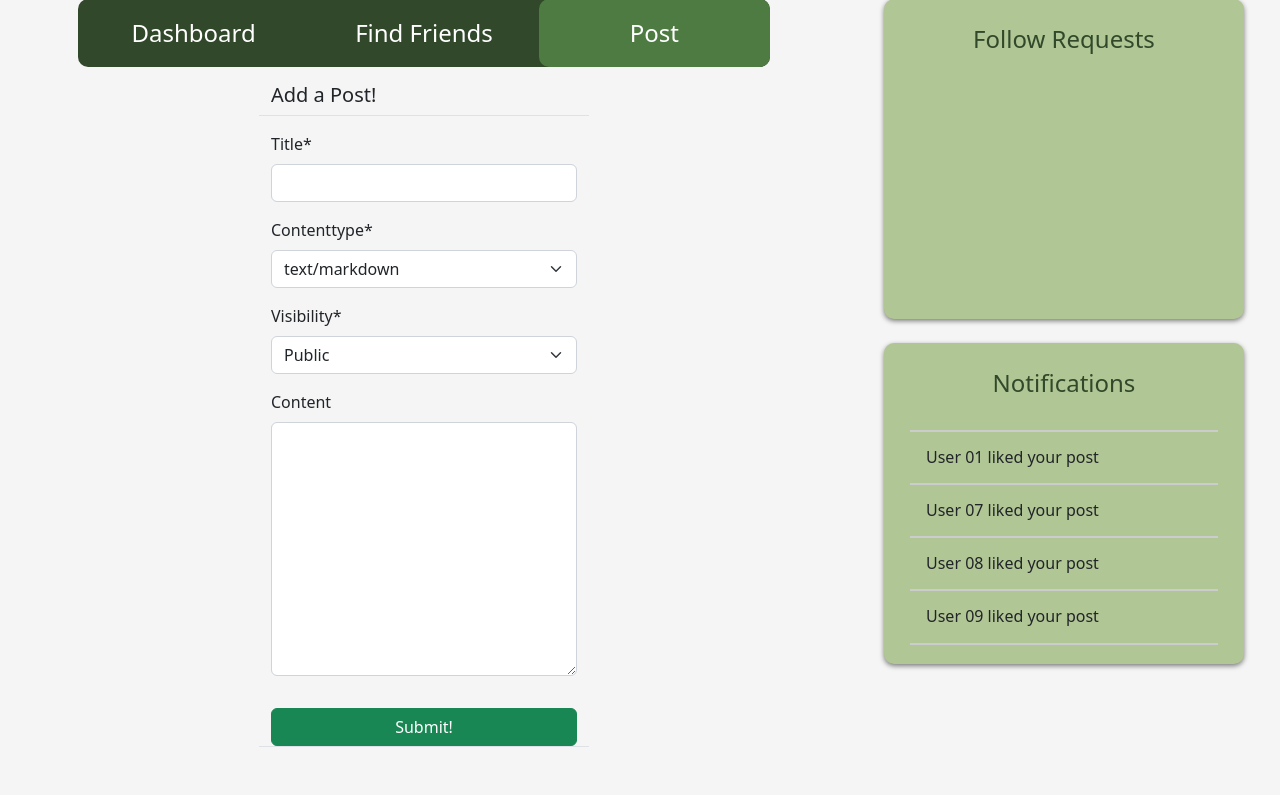
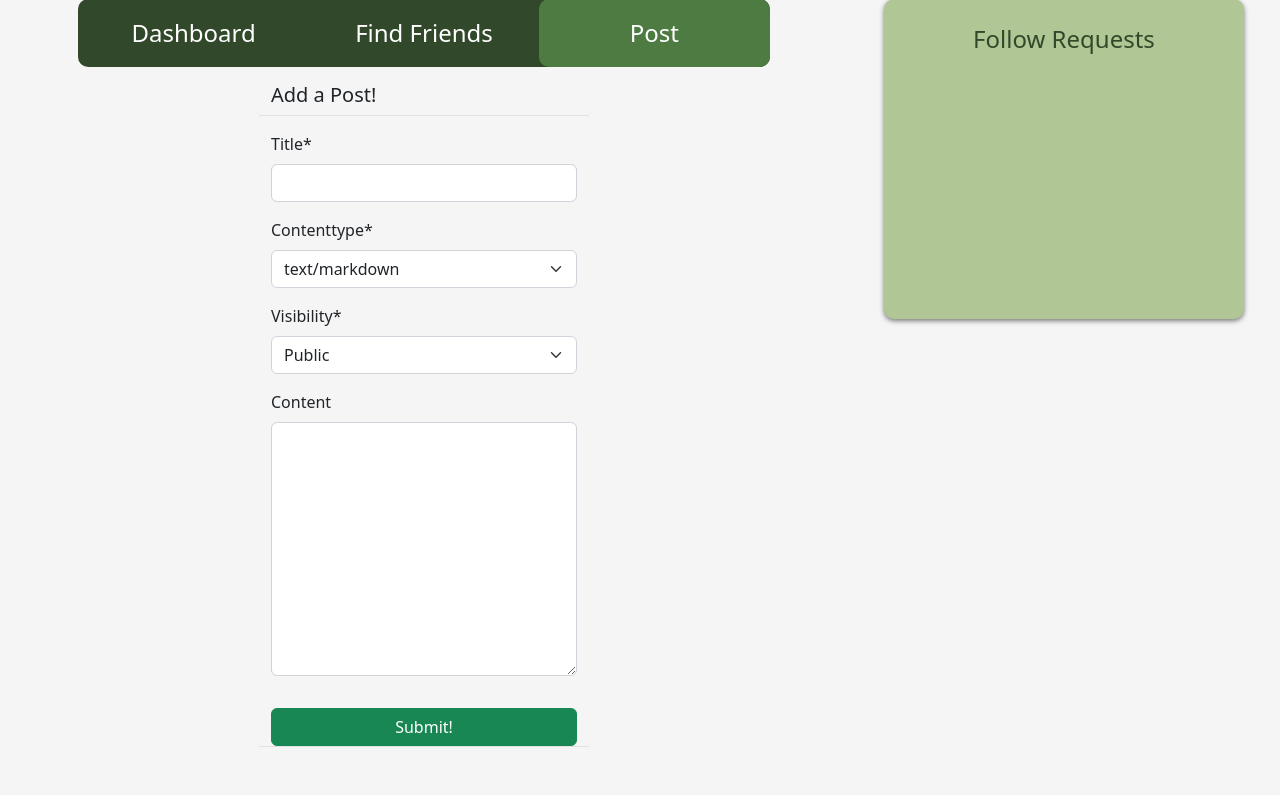
Before and after one commit to Geoxxll/SocialNetworking, a Django app: page /social/post/ in a window 1280 px wide. Shown: the part 137-932 px from the top of the page. Run offline with Django 5.2, Linux system fonts and the light colour scheme; the visitor is signed in with stand-in values (Sample User, id 1); data that the repository does not hold is empty; some libraries are stand-ins or nearby versions.

Commit message:
Commented out the notification box

```diff
--- a/server/socialNetworking/templates/socialNetworking/dashboard.html
+++ b/server/socialNetworking/templates/socialNetworking/dashboard.html
@@ -141,7 +141,7 @@
                     </div>
                 </div>
 
-                <div id="notification" class="static-box">
+                <!-- <div id="notification" class="static-box">
                     <h2>Notifications</h2>
                     <div>
                         <hr>
@@ -156,7 +156,7 @@
                         <h4>User 10 liked your post</h4>
                         <hr>
                     </div>
-                </div>
+                </div> -->
             </div>
 
         </div>
--- a/server/socialNetworking/templates/socialNetworking/find_friends.html
+++ b/server/socialNetworking/templates/socialNetworking/find_friends.html
@@ -81,7 +81,7 @@
                 </div>
             </div>
 
-            <div id="notification" class="static-box">
+            <!-- <div id="notification" class="static-box">
                 <h2>Notifications</h2>
                 <div>
                     <hr>
@@ -96,7 +96,7 @@
                     <h4>User 10 liked your post</h4>
                     <hr>
                 </div>
-            </div>
+            </div> -->
         </div>
 
 </div>
--- a/server/socialNetworking/templates/socialNetworking/post_list.html
+++ b/server/socialNetworking/templates/socialNetworking/post_list.html
@@ -63,7 +63,7 @@
                 </div>
             </div>
 
-            <div id="notification" class="static-box">
+            <!-- <div id="notification" class="static-box">
                 <h2>Notifications</h2>
                 <div>
                     <hr>
@@ -78,7 +78,7 @@
                     <h4>User 10 liked your post</h4>
                     <hr>
                 </div>
-            </div>
+            </div> -->
         </div>
 
     </div>
```
